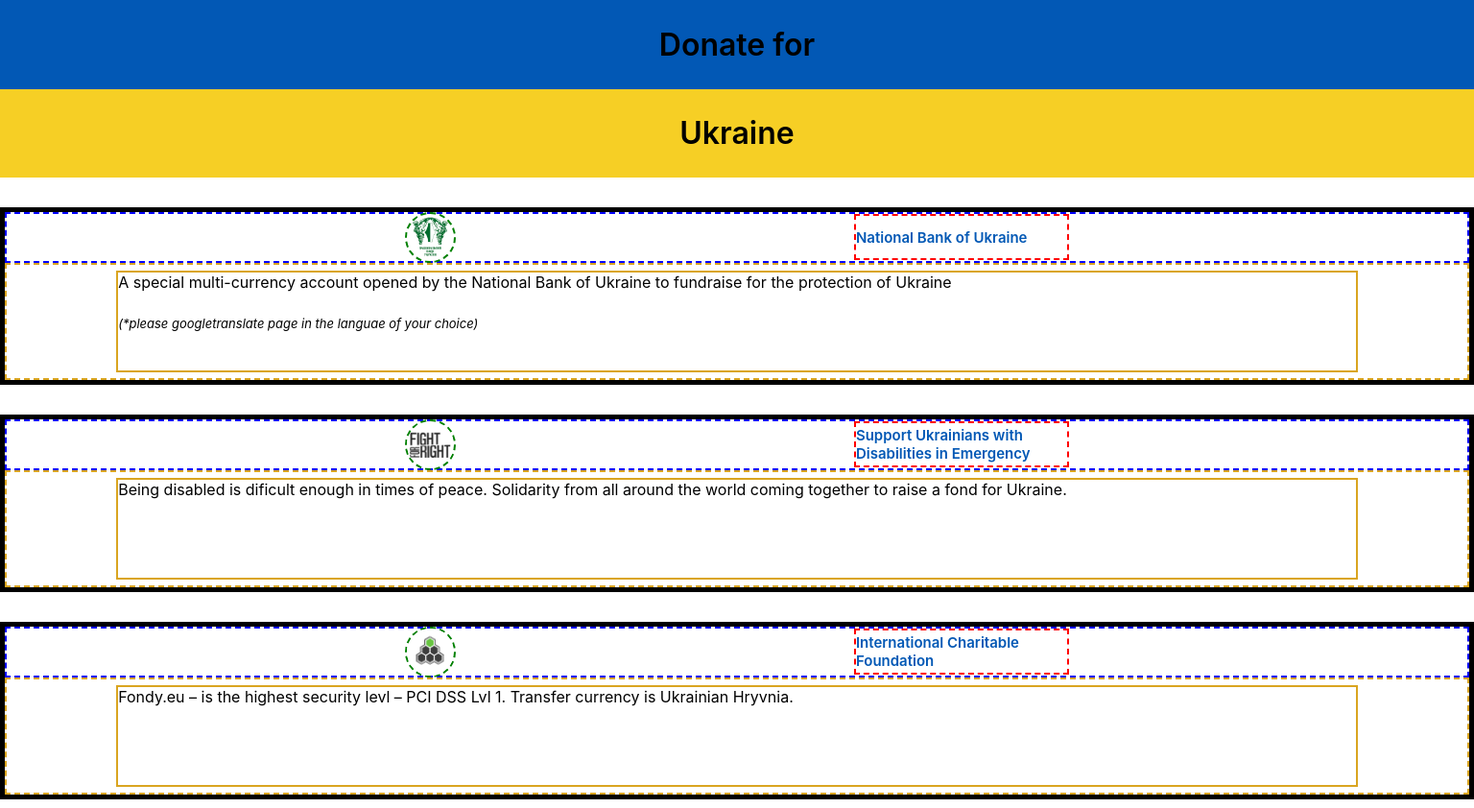
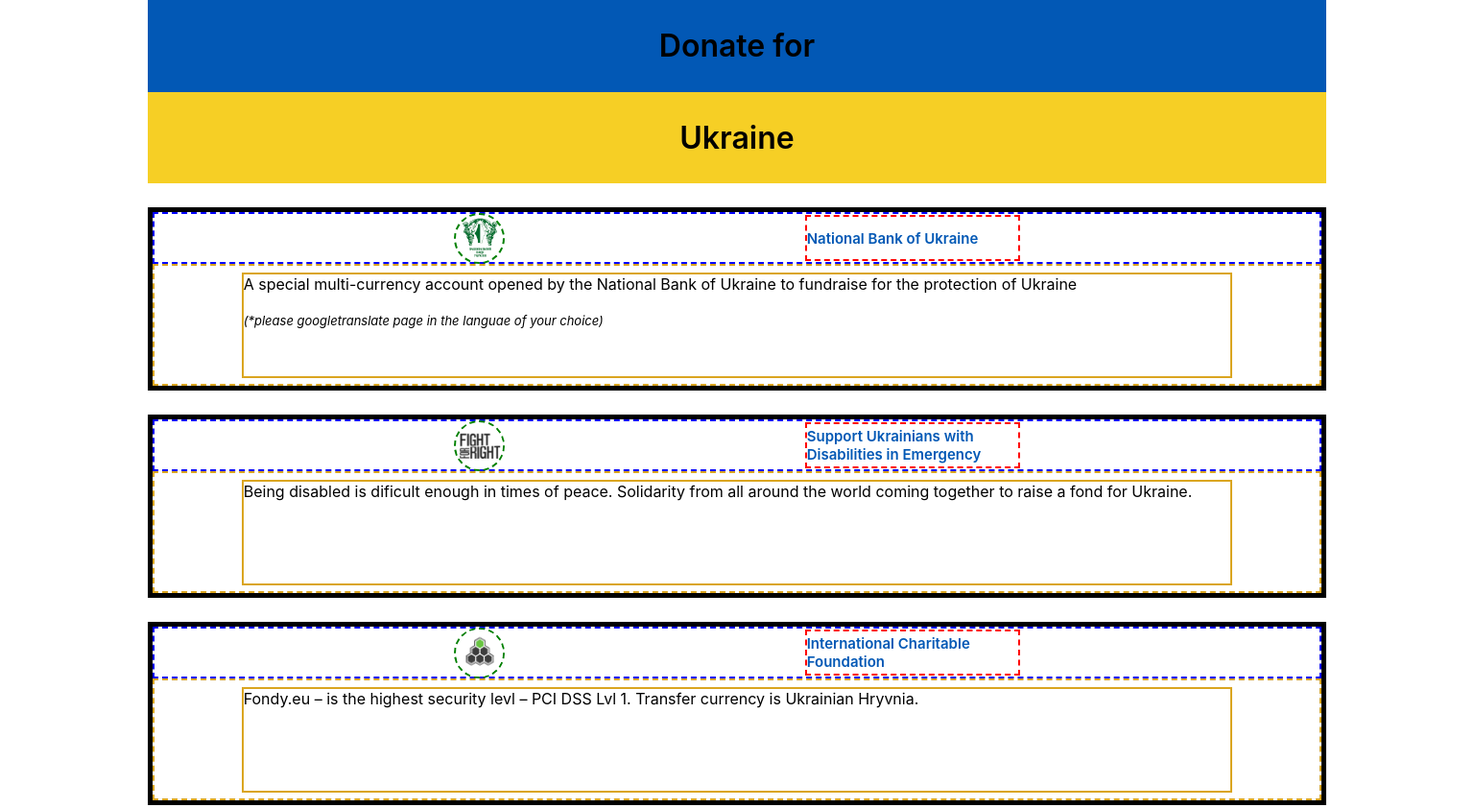
Before and after one commit to johnxadams/donate-for-ukraine, a website: page src/index.html in a window 1536 px wide. Shown: the top 842 px of the page at 96% size. Drawn offline with Linux system fonts and the light colour scheme.

Commit message:
media query init dsktop min_width 1400px

```diff
--- a/src/scss/layouts/__layouts-dir.scss
+++ b/src/scss/layouts/__layouts-dir.scss
@@ -2,3 +2,5 @@
 @import "_header.scss";
 @import "_main-section.scss";
 @import "_footer.scss";
+
+@import "./media-query-desktop/_media-query-desktop-dir";
--- /dev/null
+++ b/src/scss/layouts/media-query-desktop/__media-query-desktop-dir.scss
@@ -0,0 +1,12 @@
+@import "./deskop-header";
+@import "./desktop-main";
+@import "./desktop-footer";
+
+@media only screen and (min-width: 1400px) {
+    body {
+        @include flex-jcCenter;
+        .body-grid {
+            width: 80vw;
+        }
+    }
+}
--- /dev/null
+++ b/src/scss/layouts/media-query-desktop/_deskop-header.scss
@@ -0,0 +1,7 @@
+@media only screen and (min-width: 1400px) {
+    header {
+        .ukraine-flag-blue {
+            // background-color: red;
+        }
+    }
+}
--- /dev/null
+++ b/src/scss/layouts/media-query-desktop/_desktop-main.scss
@@ -0,0 +1,3 @@
+@media only screen and (min-width: 1400px) {
+
+}
```
Also changed, not shown: src/scss/layouts/media-query-desktop/_desktop-footer.scss (added), src/styles/main.css, 3 other files.
